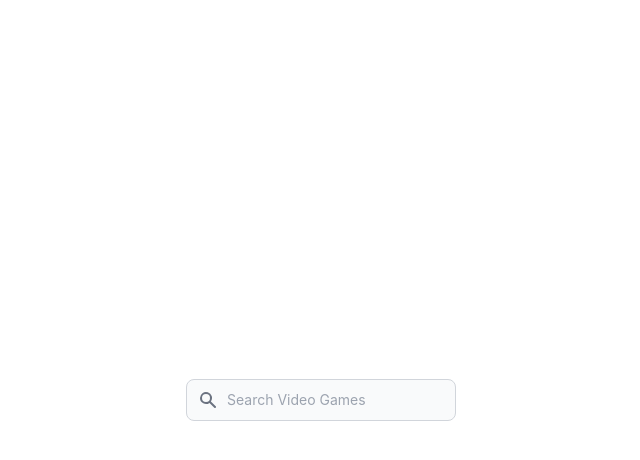
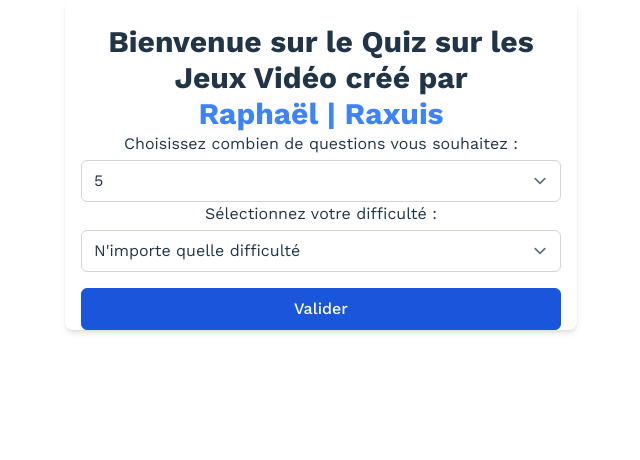
Before and after one commit to Raxuis/video-game-trivia, a React (Vite) app: page / in a window 1280 px wide. Shown: the top 460 px of the page, without its empty margins (319-959 px from the left). Built offline with nearby package versions, Linux system fonts and the light colour scheme.

Commit message:
Edited Form.jsx; Added : LandingText.jsx

```diff
--- a/index.html
+++ b/index.html
@@ -6,7 +6,7 @@
   <link rel="icon" type="image/ico" href="/favicon.ico" />
   <meta name="viewport" content="width=device-width, initial-scale=1.0" />
   <link rel="stylesheet" href="https://unpkg.com/flowbite@1.4.4/dist/flowbite.min.css" />
-  <title>Raphaël | Test</title>
+  <title>Raphaël | Video Game API</title>
 </head>
 
 <body>
--- a/package.json
+++ b/package.json
@@ -12,7 +12,8 @@
   "dependencies": {
     "axios": "^1.6.5",
     "react": "^18.2.0",
-    "react-dom": "^18.2.0"
+    "react-dom": "^18.2.0",
+    "react-router-dom": "^6.21.1"
   },
   "devDependencies": {
     "@types/react": "^18.2.43",
--- a/src/App.jsx
+++ b/src/App.jsx
@@ -1,13 +1,23 @@
-import "./App.css";
+import React, { useState } from "react";
+import axios from "axios";
 import Form from "./components/Form";
+import LandingText from "./components/LandingText";
 
-function QueryApi() {
-  const fetchGame = async () => {
-    const response = await fetch(`/api/games?q=${query}`);
-    const data = await response.json();
-  };
-}
 function App() {
+  /* const [gameInfo, setGameInfo] = useState(null);
+
+  const fetchGame = async (query) => {
+    try {
+      const response = await axios.get(
+        `https://opentdb.com/api.php?amount=10&category=15&difficulty=medium&type=boolean`
+      );
+      setGameInfo(response.data);
+    } catch (error) {
+      console.error("Error fetching game:", error);
+      setGameInfo(null);
+    }
+  }; */
+
   return (
     <>
       <Form />
--- a/src/components/Form.jsx
+++ b/src/components/Form.jsx
@@ -1,26 +1,15 @@
 import React from "react";
-
-/* function buttonDisplay(value, submitButton) {
-  submitButton.classList.remove("hidden");
-  if (value === "") {
-    submitButton.classList.add("hidden");
-  } else {
-    submitButton.classList.add("inline-flex");
-  }
-} */
+import LandingText from "./LandingText";
 
 const Form = () => {
   const [query, setQuery] = React.useState("");
   const submitButtonRef = React.useRef();
-  const handleSubmit = (e) => {
-    e.preventDefault();
-    window.location.href = `?q=${query}`;
-  };
 
   return (
-    <div className="mx-auto">
-      <form className="flex items-center" onSubmit={handleSubmit}>
-        <div className="relative w-full">
+    <div className="mx-auto mt-5 max-w-lg sm-w-full px-4 bg-white rounded-lg shadow-md dark:bg-gray-800">
+      <LandingText />
+      <form className="flex items-center flex-col p-10 gap-3 ">
+        {/* <div className="relative w-full">
           <div className="flex absolute inset-y-0 left-0 items-center pl-3 pointer-events-none">
             <svg
               className="w-5 h-5 text-gray-500 dark:text-gray-400"
@@ -38,7 +27,6 @@ const Form = () => {
           <input
             onChange={(e) => {
               setQuery(e.target.value);
-              /* buttonDisplay(e.target.value, submitButtonRef.current); */
             }}
             type="text"
             id="voice-search"
@@ -50,9 +38,9 @@ const Form = () => {
         <button
           type="submit"
           id="submit-button"
-          className={`items-center py-2.5 px-3 ml-2 text-sm font-medium text-white bg-blue-700 rounded-lg border border-blue-700 hover:bg-blue-800 focus:ring-4 focus:outline-none focus:ring-blue-300 dark:bg-blue-600 dark:hover:bg-blue-700 dark:focus:ring-blue-800 ${
-            query ? "inline-flex" : "hidden"
-          }`}
+          ref={submitButtonRef}
+          className={`items-center py-2.5 px-3 ml-2 text-sm font-medium text-white bg-blue-700 rounded-lg border border-blue-700 hover:bg-blue-800 focus:ring-4 focus:outline-none focus:ring-blue-300 dark:bg-blue-600 dark:hover:bg-blue-700 dark:focus:ring-blue-800
+          ${query ? "inline-flex" : "hidden"}`}
         >
           <svg
             className="mr-2 -ml-1 w-5 h-5"
@@ -71,27 +59,48 @@ const Form = () => {
           Search
         </button>
       </form>
-
-      <script src="https://unpkg.com/flowbite@1.4.0/dist/flowbite.js"></script>
+          <script src="https://unpkg.com/flowbite@1.4.0/dist/flowbite.js"></script>*/}
+        <label htmlFor="amount" name="amount">
+          Choisissez combien de questions vous souhaitez :
+        </label>
+        <select
+          name="amount"
+          id="amount"
+          className="block w-full px-3 py-2 mt-1 text-base text-white-900 bg-white border border-gray-300 rounded-md dark:bg-gray-700"
+        >
+          {" "}
+          <option value="5">5</option>
+          <option value="10">10</option>
+          <option value="15">15</option>
+          <option value="20">20</option>
+          <option value="25">25</option>
+          <option value="30">30</option>
+          <option value="35">35</option>
+          <option value="40">40</option>
+          <option value="45">45</option>
+          <option value="50">50</option>
+        </select>
+        <label htmlFor="difficulty">Sélectionnez votre difficulté :</label>
+        <select
+          name="difficulty"
+          id="difficulty"
+          className="block w-full px-3 py-2 mt-1 text-base text-white-900 bg-white border border-gray-300 rounded-md dark:bg-gray-700"
+        >
+          {" "}
+          <option value="">N'importe quelle difficulté</option>
+          <option value="easy">Facile</option>
+          <option value="medium">Moyen</option>
+          <option value="hard">Difficile</option>
+        </select>
+        <button
+          type="submit"
+          className="block w-full px-3 py-2 mt-4 text-base font-medium text-white bg-blue-700 rounded-md border border-blue-700 hover:duration-750 hover:bg-blue-800  focus:ring"
+        >
+          Valider
+        </button>
+      </form>
     </div>
   );
-  {
-    /* <form onSubmit={handleSubmit} classNameName={"form"}>
-      <label>Quelle est votre jeu vidéo ?</label>
-      <input
-        type="text"
-        onChange={(e) => {
-          setQuery(e.target.value);
-          buttonDisplay(e.target.value, submitButtonRef.current);
-        }}
-      />
-      <p>Votre recherche est : {query}</p>
-      <button type="submit" ref={submitButtonRef} id="submit">
-        Soumettre
-      </button>
-    </form>
-  ); */
-  }
 };
 
 export default Form;
--- /dev/null
+++ b/src/components/LandingText.jsx
@@ -0,0 +1,22 @@
+import React from "react";
+
+const LandingText = () => {
+  return (
+    <div className="pt-6">
+      <h1 className="text-center text-3xl font-bold">
+        Bienvenue sur le Quiz sur les Jeux Vidéo créé par
+        <br />
+        <a
+          href="https://github.com/Raxuis"
+          target="_blank"
+          rel="noopener noreferrer"
+          className="text-blue-500 hover:text-blue-300"
+        >
+          Raphaël | Raxuis
+        </a>
+      </h1>
+    </div>
+  );
+};
+
+export default LandingText;
--- a/src/index.css
+++ b/src/index.css
@@ -1,9 +1,10 @@
+@import url("https://fonts.googleapis.com/css2?family=Poppins:wght@100;200;300;400;500;600;700;800;900&family=Work+Sans:wght@100;200;300;400;500;600;700;800;900&display=swap");
 @tailwind base;
 @tailwind components;
 @tailwind utilities;
 
 :root {
-  font-family: Inter, system-ui, Avenir, Helvetica, Arial, sans-serif;
+  font-family: "Work Sans", sans-serif;
   line-height: 1.5;
   font-weight: 400;
 
@@ -17,28 +18,16 @@
   -moz-osx-font-smoothing: grayscale;
 }
 
-a {
-  font-weight: 500;
-  color: #646cff;
-  text-decoration: inherit;
+a:hover {
+  transition: 0.5s;
+  letter-spacing: 2px;
 }
 
-a:hover {
-  color: #535bf2;
+a:not(:hover) {
+  transition: 0.5s;
+  letter-spacing: 0;
 }
 
-body {
-  margin: 0;
-  display: flex;
-  place-items: center;
-  min-width: 320px;
-  min-height: 100vh;
-}
-
-h1 {
-  font-size: 3.2em;
-  line-height: 1.1;
-}
 
 button {
   border-radius: 8px;
```
Also changed, not shown: other/link.txt (added), 1 other file (tests, documents, lock files or other folders).
